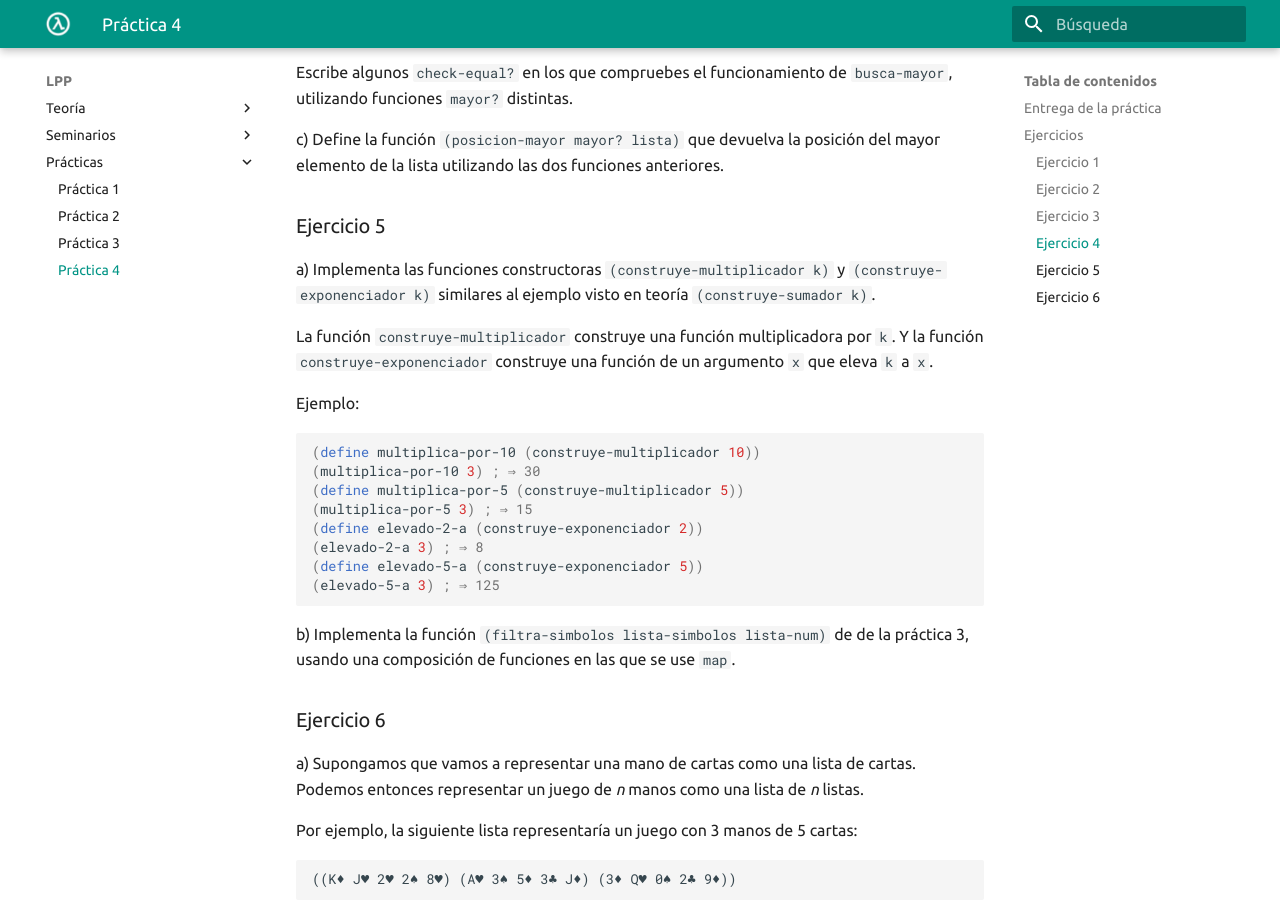
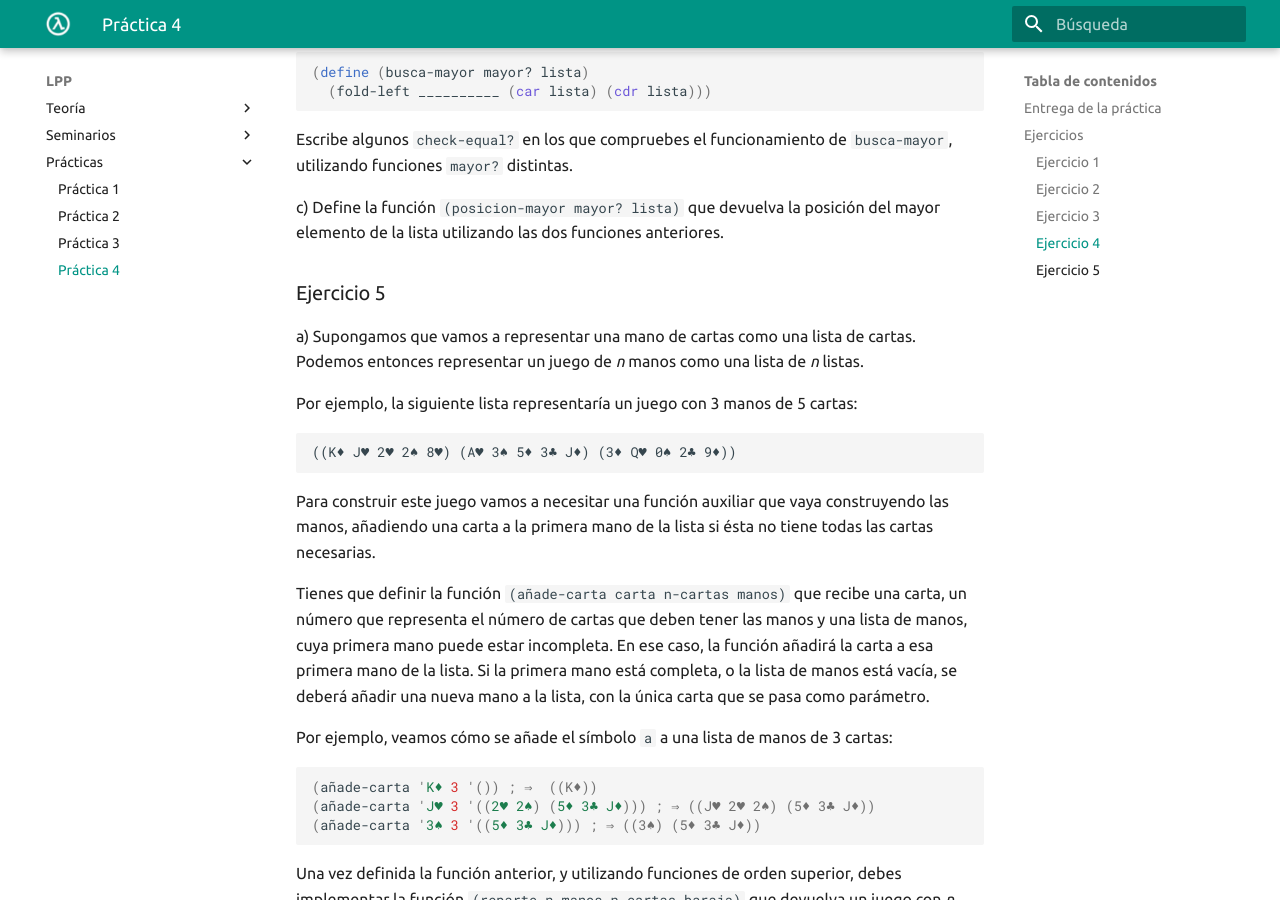
Before and after one commit to domingogallardo/apuntes-lpp, an MkDocs documentation site: the page built from docs/practicas/practica04/practica04.md, in a window 1280 px wide and 900 px high, scrolled down 3499 px. Built offline with MkDocs 1.6.1 and Material for MkDocs 9.7.7, drawn with Linux system fonts in a browser that asks for light colours; some of the changed text lies outside the part shown.

Commit message:
Correcciones

````diff
--- a/docs/practicas/practica04/practica04.md
+++ b/docs/practicas/practica04/practica04.md
@@ -189,35 +194,6 @@ posición del mayor elemento de la lista utilizando las dos funciones
 anteriores.
 
 ### Ejercicio 5 ###
-
-a) Implementa las funciones constructoras `(construye-multiplicador k)` y
-`(construye-exponenciador k)` similares al ejemplo visto en teoría
-`(construye-sumador k)`.
-
-La función `construye-multiplicador` construye una función multiplicadora
-por `k`. Y la función `construye-exponenciador` construye una función de un
-argumento `x` que eleva `k` a `x`.
-
-
-Ejemplo:
-
-```racket
-(define multiplica-por-10 (construye-multiplicador 10))
-(multiplica-por-10 3) ; ⇒ 30
-(define multiplica-por-5 (construye-multiplicador 5))
-(multiplica-por-5 3) ; ⇒ 15
-(define elevado-2-a (construye-exponenciador 2))
-(elevado-2-a 3) ; ⇒ 8
-(define elevado-5-a (construye-exponenciador 5))
-(elevado-5-a 3) ; ⇒ 125
-```
-
-b) Implementa la función `(filtra-simbolos lista-simbolos lista-num)` de
-de la práctica 3, usando una composición de funciones en las que se
-use `map`.
-
-
-### Ejercicio 6 ###
 
 a) Supongamos que vamos a representar una mano de cartas como una
 lista de cartas. Podemos entonces representar un juego de _n_
````
Also changed, not shown: other parts of docs/practicas/practica04/practica04.md (+5 -0 lines).
